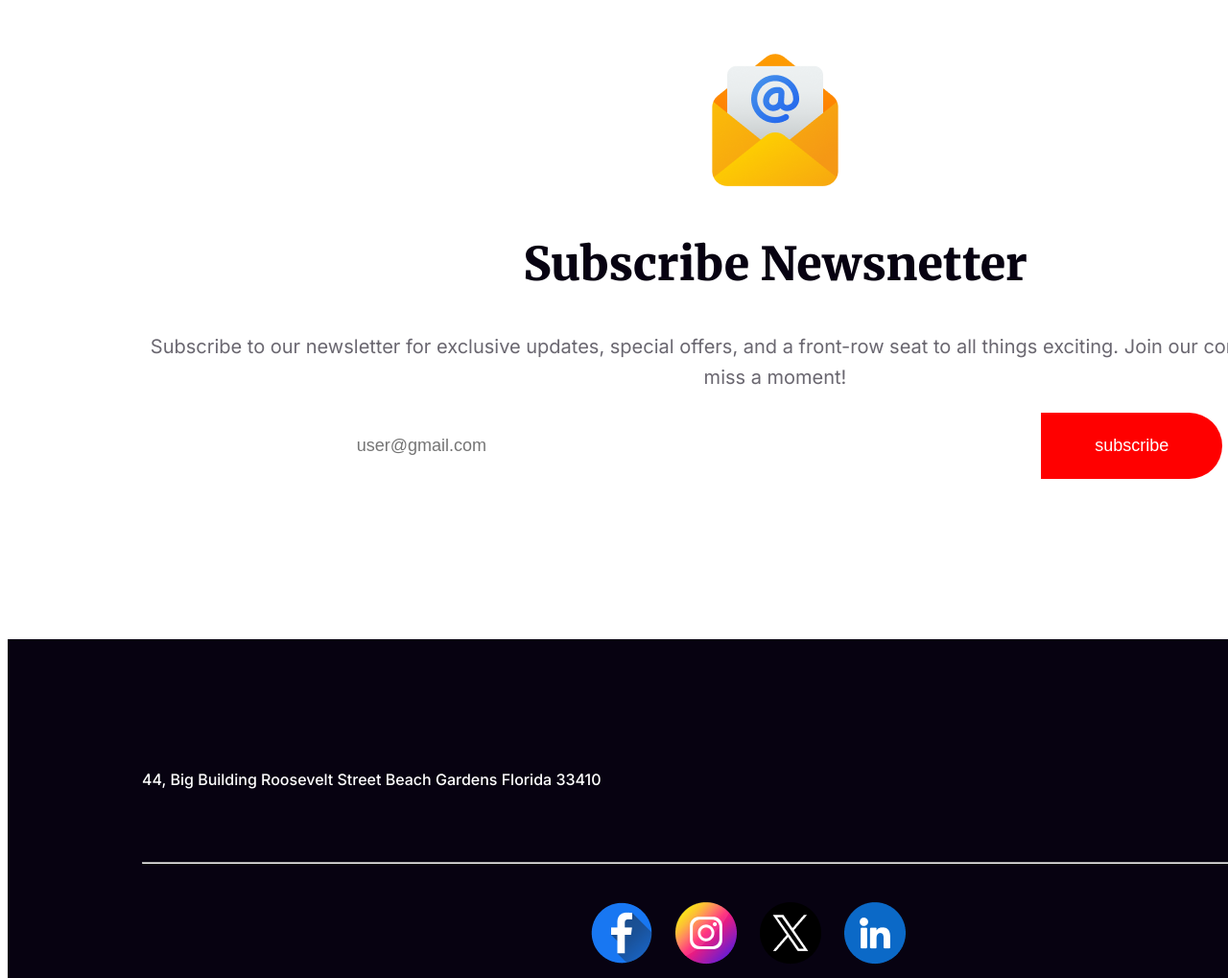
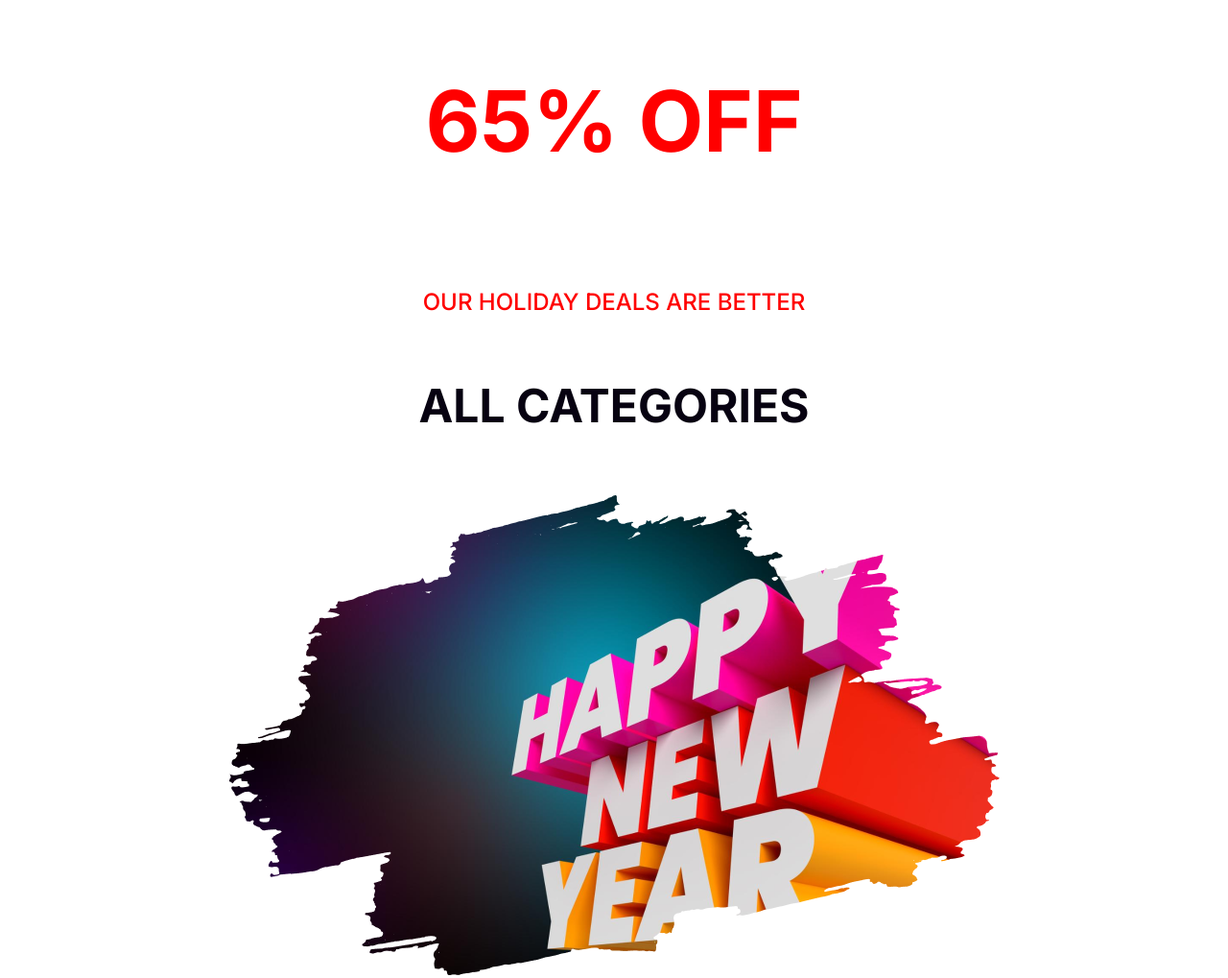
Before and after one commit to maynul24/assignment1, a plain HTML site: page index.html in a window 1280 px wide. Shown: the part 650-1669 px from the top of the page at 96% size. Drawn offline with Linux system fonts and the light colour scheme.

Commit message:
Promo Section Added

```diff
--- a/index.html
+++ b/index.html
@@ -17,6 +17,14 @@
         </div>
     </header>
     <main>
+        <section class="promo-banner">
+            <div class="promo-banner-content">
+                <h2 class="promo-banner-title">65% Off</h2>
+                <p class="promo-banner-slogan">Our Holiday deals are better</p>
+                <h4 class="promo-category">All Categories</h4>
+                <img src="./resources/New Year Photo.png" alt="promo-image">
+            </div>
+        </section>
         <section class="newsletter">
             <div class="container">
                 <div class="newsletter-content">
--- a/styles/styles.css
+++ b/styles/styles.css
@@ -42,6 +42,37 @@
     font-weight: 900;
     line-height: 72px;
 }
+
+/* Promo Banner Styles */
+.promo-banner-content{
+    width: 100%;
+    max-width: 1320px;
+    font-family: 'Inter', sans-serif;
+    text-align: center;
+    text-transform: uppercase;
+}
+
+.promo-banner-title{
+    padding-bottom: 48px;
+    color: #F00;
+    font-size: 88px;
+    font-weight: 700;
+}
+
+.promo-banner-slogan{
+    color: #F00;
+    font-size: 24px;
+    font-weight: 500;
+}
+
+.promo-category{
+    color: #070211;
+    font-size: 48px;
+    font-weight: 700;
+
+}
+
+
 
 /* Newsletter Section Styles */
 .newsletter{
```
